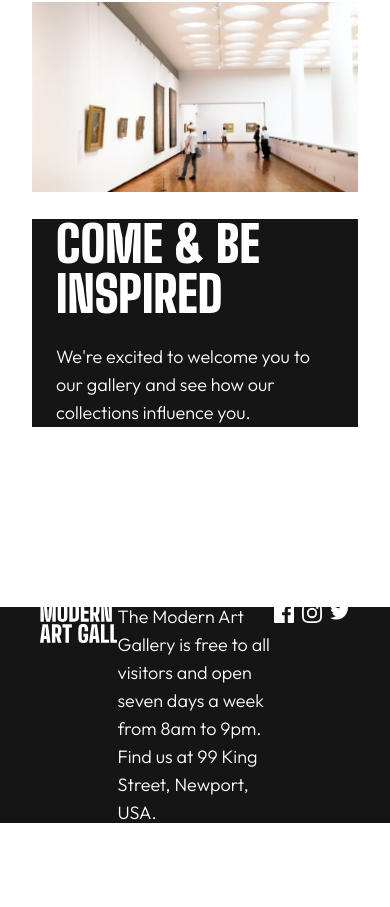
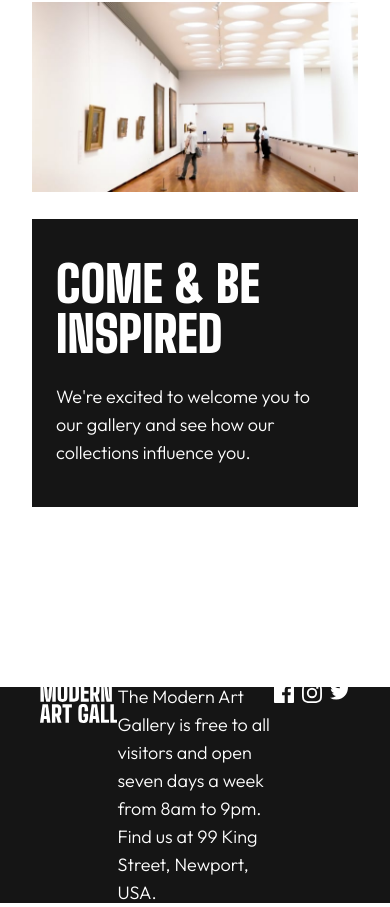
Before and after one commit to AldrinKP/art-gallery, a React (Vite) app: page / in a window 390 px wide. Shown: the part 1925-2832 px from the top of the page. Before the commit the page ends 2752 px from the top, so only its background shows below. Built offline with nearby package versions, Linux system fonts and the light colour scheme.

Commit message:
Added y padding

```diff
--- a/src/components/home-page/BentoSection.jsx
+++ b/src/components/home-page/BentoSection.jsx
@@ -75,7 +75,7 @@ const BentoSection = () => {
 						</picture>
 					</div>
 					<div className="flex items-center justify-center flex-auto bg-almost-black lg:mt-8 mt-[11px]">
-						<div className="flex flex-col lg:w-[350px] lg:px-0 px-6">
+						<div className="flex flex-col lg:w-[350px] lg:px-0 px-6 md:py-0 py-10">
 							<h1 className="font-heading font-black lg:text-size-heading-m text-[50px] lg:leading-line-heading-m leading-[50px] text-white lg:mb-8 mb-6">
 								COME & BE INSPIRED
 							</h1>
```
